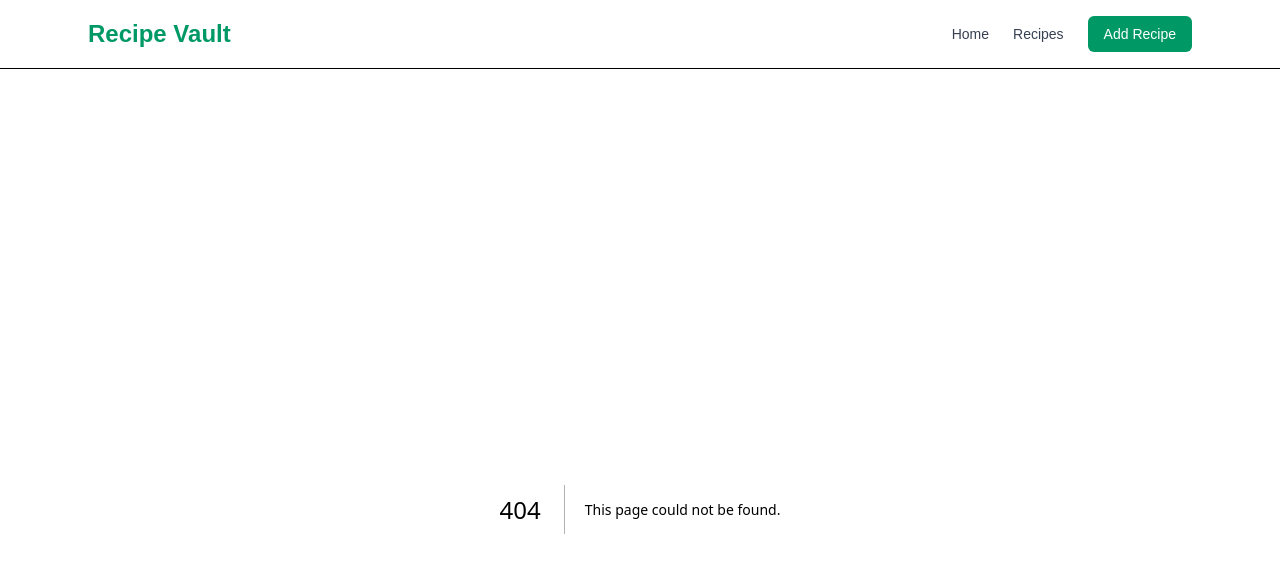
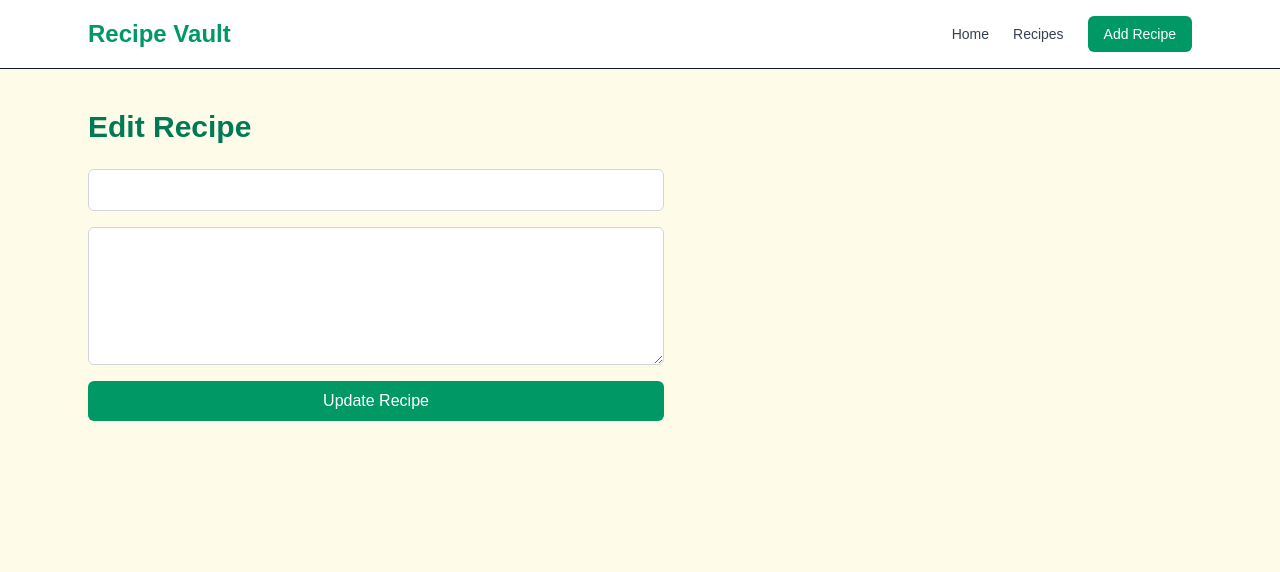
Before and after one commit to mandi7469/recipe-vault, a Next.js app: page /recipes/1/edit in a window 1280 px wide. Before the commit this address had no page. Shown: the top 572 px of the page. Built offline with nearby package versions, Linux system fonts and the light colour scheme; no server answers; the database is empty.

Commit message:
Added edit and delete functionality with redirect after deletion

```diff
--- a/app/api/recipes/[id]/route.ts
+++ b/app/api/recipes/[id]/route.ts
@@ -7,7 +7,6 @@ export async function GET(
   { params }: { params: Promise<{ id: string }> },
 ) {
   await connectToDatabase();
-
   const { id } = await params;
 
   const recipe = await Recipe.findById(id);
@@ -18,3 +17,38 @@ export async function GET(
 
   return NextResponse.json(recipe);
 }
+
+export async function PUT(
+  req: Request,
+  { params }: { params: Promise<{ id: string }> },
+) {
+  await connectToDatabase();
+  const { id } = await params;
+  const data = await req.json();
+
+  const updatedRecipe = await Recipe.findByIdAndUpdate(id, data, {
+    new: true,
+  });
+
+  if (!updatedRecipe) {
+    return NextResponse.json({ error: "Not found" }, { status: 404 });
+  }
+
+  return NextResponse.json(updatedRecipe);
+}
+
+export async function DELETE(
+  req: Request,
+  { params }: { params: Promise<{ id: string }> },
+) {
+  await connectToDatabase();
+  const { id } = await params;
+
+  const deletedRecipe = await Recipe.findByIdAndDelete(id);
+
+  if (!deletedRecipe) {
+    return NextResponse.json({ error: "Not found" }, { status: 404 });
+  }
+
+  return NextResponse.json({ message: "Recipe deleted" });
+}
--- /dev/null
+++ b/app/recipes/[id]/edit/page.tsx
@@ -0,0 +1,79 @@
+"use client";
+
+import { useEffect, useState } from "react";
+import { useRouter } from "next/navigation";
+
+export default function EditRecipePage({
+  params,
+}: {
+  params: Promise<{ id: string }>;
+}) {
+  const router = useRouter();
+
+  const [id, setId] = useState("");
+  const [title, setTitle] = useState("");
+  const [description, setDescription] = useState("");
+
+  useEffect(() => {
+    async function loadRecipe() {
+      const resolvedParams = await params;
+      setId(resolvedParams.id);
+
+      const res = await fetch(`/api/recipes/${resolvedParams.id}`);
+      const recipe = await res.json();
+
+      setTitle(recipe.title || "");
+      setDescription(recipe.description || "");
+    }
+
+    loadRecipe();
+  }, [params]);
+
+  async function handleSubmit(e: React.FormEvent) {
+    e.preventDefault();
+
+    await fetch(`/api/recipes/${id}`, {
+      method: "PUT",
+      headers: {
+        "Content-Type": "application/json",
+      },
+      body: JSON.stringify({
+        title,
+        description,
+      }),
+    });
+
+    router.push(`/recipes/${id}`);
+    router.refresh();
+  }
+
+  return (
+    <section className="max-w-xl">
+      <h1 className="text-3xl font-bold text-emerald-700">Edit Recipe</h1>
+
+      <form onSubmit={handleSubmit} className="mt-6 flex flex-col gap-4">
+        <input
+          type="text"
+          value={title}
+          onChange={(e) => setTitle(e.target.value)}
+          className="rounded-md border border-gray-300 bg-white p-2"
+          required
+        />
+
+        <textarea
+          value={description}
+          onChange={(e) => setDescription(e.target.value)}
+          className="rounded-md border border-gray-300 bg-white p-2"
+          rows={5}
+        />
+
+        <button
+          type="submit"
+          className="rounded-md bg-emerald-600 px-4 py-2 text-white hover:bg-emerald-700"
+        >
+          Update Recipe
+        </button>
+      </form>
+    </section>
+  );
+}
--- a/app/recipes/[id]/page.tsx
+++ b/app/recipes/[id]/page.tsx
@@ -1,3 +1,6 @@
+import Link from "next/link";
+import { redirect } from "next/navigation";
+
 async function getRecipe(id: string) {
   const res = await fetch(`http://localhost:3000/api/recipes/${id}`, {
     cache: "no-store",
@@ -18,9 +21,40 @@ export default async function RecipePage({
   const { id } = await params;
   const recipe = await getRecipe(id);
 
+  async function handleDelete() {
+    "use server";
+
+    await fetch(`http://localhost:3000/api/recipes/${id}`, {
+      method: "DELETE",
+      cache: "no-store",
+    });
+
+    redirect("/recipes");
+  }
+
   return (
     <section className="max-w-3xl">
-      <h1 className="text-4xl font-bold">{recipe.title}</h1>
+      <div className="flex items-start justify-between gap-4">
+        <h1 className="text-4xl font-bold text-emerald-700">{recipe.title}</h1>
+
+        <div className="flex gap-3">
+          <Link
+            href={`/recipes/${id}/edit`}
+            className="rounded-md bg-blue-600 px-4 py-2 text-white hover:bg-blue-700"
+          >
+            Edit
+          </Link>
+
+          <form action={handleDelete}>
+            <button
+              type="submit"
+              className="rounded-md bg-red-600 px-4 py-2 text-white hover:bg-red-700"
+            >
+              Delete
+            </button>
+          </form>
+        </div>
+      </div>
 
       <p className="mt-4 text-lg text-gray-700">{recipe.description}</p>
 
--- a/app/recipes/page.tsx
+++ b/app/recipes/page.tsx
@@ -27,9 +27,7 @@ export default async function RecipesPage() {
         {recipes.map((recipe: any) => (
           <Link key={recipe._id} href={`/recipes/${recipe._id}`}>
             <div className="rounded-lg border border-emerald-200 bg-white p-4 shadow-sm transition-all duration-200 hover:-translate-y-1 hover:border-emerald-400 hover:shadow-lg cursor-pointer">
-              <h2 className="text-xl font-semibold">
-                {recipe.title}
-              </h2>
+              <h2 className="text-xl font-semibold">{recipe.title}</h2>
 
               <p className="text-gray-600">{recipe.description}</p>
             </div>
--- a/package.json
+++ b/package.json
@@ -3,7 +3,7 @@
   "version": "0.1.0",
   "private": true,
   "scripts": {
-    "dev": "next dev",
+    "dev": "next dev --webpack",
     "build": "next build",
     "start": "next start",
     "lint": "eslint"
```
